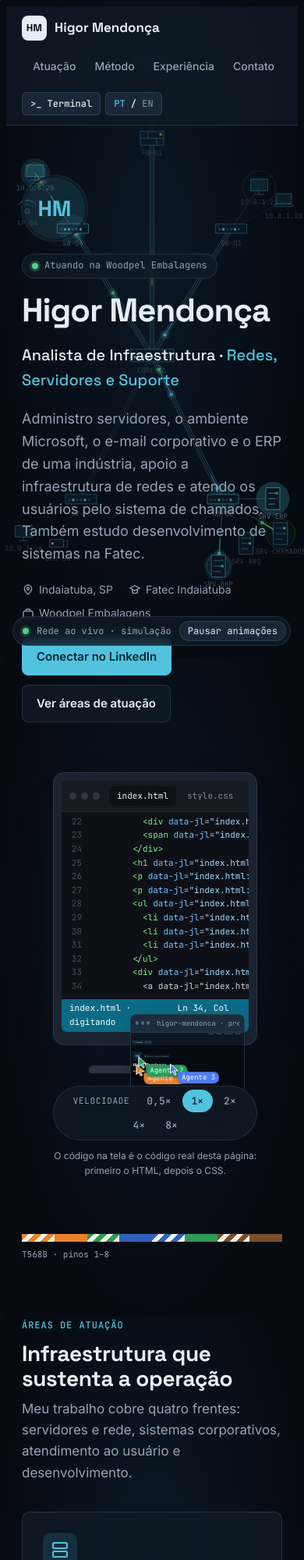
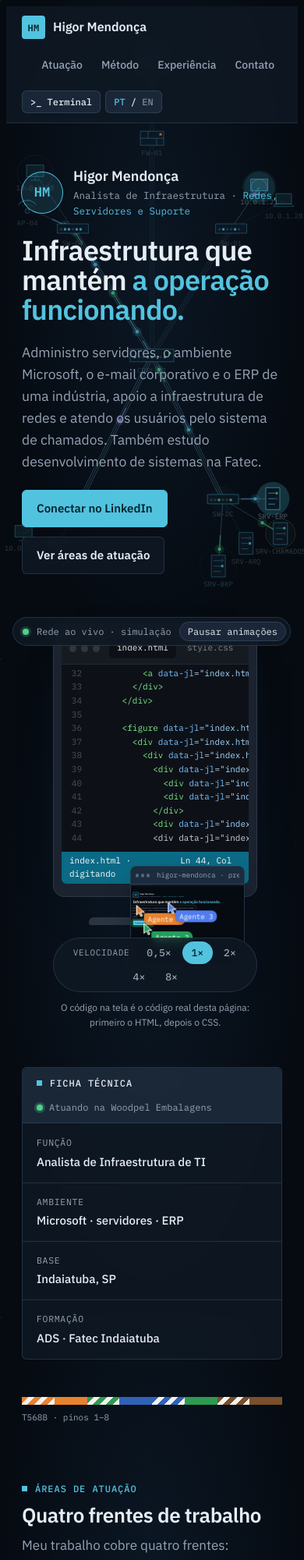
Before and after one commit to HigorM06/portfolio, a plain HTML site: page index.html in a window 390 px wide. Shown: the top 2000 px of the page at 78% size. Drawn offline with Linux system fonts and the light colour scheme.

Commit message:
v7: layout painel de engenharia com IBM Plex, ficha técnica e trajetória com datas
Co-Authored-By: Claude Opus 5.5 <noreply@anthropic.com>

```diff
--- a/index.html
+++ b/index.html
@@ -7,9 +7,9 @@
 <meta name="claude:viewport-fit-sides" content="cover">
 <link rel="preconnect" href="https://fonts.googleapis.com">
 <link rel="preconnect" href="https://fonts.gstatic.com" crossorigin>
-<link rel="stylesheet" href="https://fonts.googleapis.com/css2?family=Space+Grotesk:wght@500;600;700&family=Inter:wght@400;500;600&family=JetBrains+Mono:wght@400;500&display=swap">
+<link rel="stylesheet" href="https://fonts.googleapis.com/css2?family=IBM+Plex+Sans:wght@400;500;600;700&family=IBM+Plex+Mono:wght@400;500;600&display=swap">
 <style id="site-css">
-/* Layout: dark page over a live network canvas fixed behind everything; sticky top bar; hero split into pitch + network topology panel; T568B cable band as divider; sections stacked on a 1080px grid. */
+/* Layout: engineering panel. Dark page over a live network canvas; sticky top bar; hero = thesis headline + monitor animation, then a full-width spec sheet; T568B cable band as divider; each section is one bordered panel split by hairlines, on a 1080px grid. Type: IBM Plex Sans for everything read, IBM Plex Mono for labels, dates and anything technical. */
 :root {
   color-scheme: dark;
   --bg: #060b12;
@@ -22,10 +22,10 @@
   --accent-soft: rgba(82, 195, 223, .14);
   --accent-ink: #062530;
   --signal: #4fd18b;
-  --f-display: "Space Grotesk", "Segoe UI", system-ui, sans-serif;
-  --f-body: "Inter", system-ui, -apple-system, "Segoe UI", sans-serif;
-  --f-mono: "JetBrains Mono", ui-monospace, Consolas, monospace;
-  --radius: 10px;
+  --f-display: "IBM Plex Sans", "Segoe UI", system-ui, sans-serif;
+  --f-body: "IBM Plex Sans", system-ui, -apple-system, "Segoe UI", sans-serif;
+  --f-mono: "IBM Plex Mono", ui-monospace, Consolas, monospace;
+  --radius: 6px;
 }
 * { box-sizing: border-box; }
 [hidden] { display: none !important; }
@@ -55,7 +55,7 @@ a { color: var(--accent); text-underline-offset: 3px; }
 /* live network background */
 #net { position: fixed; inset: 0; width: 100%; height: 100%; z-index: 0; pointer-events: none; opacity: .7; }
 main, .contact, footer { position: relative; z-index: 1; }
-.bar, .area, .tool, .steps, .company, .status, .pc-ctl, .btn { -webkit-backdrop-filter: blur(6px); backdrop-filter: blur(6px); }
+.bar, .areas, .stack, .steps, .company, .spec, .timeline, .pc-ctl, .btn { -webkit-backdrop-filter: blur(6px); backdrop-filter: blur(6px); }
 .pv-site * { -webkit-backdrop-filter: none !important; backdrop-filter: none !important; }
 
 /* bar tools: terminal + language */
@@ -120,10 +120,10 @@ footer { padding-bottom: 80px; }
   border-bottom: 1px solid var(--line);
 }
 .bar .inner { display: flex; align-items: center; justify-content: space-between; gap: 16px; padding-block: 12px; flex-wrap: wrap; }
-.brand { display: flex; align-items: center; gap: 10px; font-family: var(--f-display); font-weight: 700; font-size: 17px; color: var(--ink); text-decoration: none; }
+.brand { display: flex; align-items: center; gap: 10px; font-family: var(--f-display); font-weight: 600; font-size: 16px; color: var(--ink); text-decoration: none; }
 .brand-mark {
-  width: 32px; height: 32px; border-radius: 8px; display: grid; place-items: center;
-  background: var(--ink); color: var(--bg); font-size: 13px; letter-spacing: .02em;
+  width: 30px; height: 30px; border-radius: 4px; display: grid; place-items: center;
+  background: var(--accent); color: var(--accent-ink); font: 600 12px var(--f-mono); letter-spacing: .02em;
 }
 .bar nav { display: flex; gap: 4px; flex-wrap: wrap; }
 .bar nav a {
@@ -133,39 +133,51 @@ footer { padding-bottom: 80px; }
 .bar nav a:hover { color: var(--ink); background: var(--surface-2); }
 
 .eyebrow {
+  display: flex; align-items: center; gap: 10px;
   font-family: var(--f-mono); font-size: 12px; font-weight: 500;
   letter-spacing: .08em; text-transform: uppercase; color: var(--accent); margin: 0;
 }
+.eyebrow::before { content: ""; width: 7px; height: 7px; flex: none; background: var(--accent); }
 
 /* hero */
-.hero { padding-block: 64px 56px; }
+.hero { padding-block: 56px 32px; }
 .hero .inner { display: grid; grid-template-columns: 1.05fr 1fr; gap: 48px; align-items: center; }
 @media (max-width: 860px) { .hero .inner { grid-template-columns: 1fr; } }
-.hero-copy { display: grid; gap: 20px; }
+.hero-copy { display: grid; gap: 22px; min-width: 0; }
 .status {
-  display: inline-flex; align-items: center; gap: 8px; justify-self: start;
+  display: inline-flex; align-items: center; gap: 8px;
   font-family: var(--f-mono); font-size: 12px; color: var(--muted);
-  border: 1px solid var(--line); background: var(--surface); padding: 5px 12px; border-radius: 999px;
 }
-.status i { width: 8px; height: 8px; border-radius: 50%; background: var(--signal); box-shadow: 0 0 0 3px color-mix(in srgb, var(--signal) 25%, transparent); }
+.status i { width: 8px; height: 8px; flex: none; border-radius: 50%; background: var(--signal); box-shadow: 0 0 0 3px color-mix(in srgb, var(--signal) 25%, transparent); }
 h1 {
-  font-family: var(--f-display); font-weight: 700;
-  font-size: clamp(42px, 6.4vw, 68px); line-height: 1.02; letter-spacing: -.025em;
+  font-family: var(--f-display); font-weight: 600;
+  font-size: clamp(36px, 5.2vw, 56px); line-height: 1.06; letter-spacing: -.022em;
   margin: 0; text-wrap: balance;
 }
-.title { font-family: var(--f-display); font-size: clamp(20px, 2.4vw, 24px); font-weight: 500; margin: 0; color: var(--ink); }
+h1 span { color: var(--accent); }
+.who-name { display: block; font-family: var(--f-display); font-size: 18px; font-weight: 600; line-height: 1.3; }
+.title { font-family: var(--f-mono); font-size: 12.5px; font-weight: 400; margin: 2px 0 0; color: var(--muted); }
 .title span { color: var(--accent); }
-.lede { font-size: 18px; color: var(--muted); margin: 0; max-width: 58ch; }
-.meta { display: flex; flex-wrap: wrap; gap: 8px 20px; margin: 0; padding: 0; list-style: none; font-size: 14px; color: var(--muted); }
-.meta li { display: flex; align-items: center; gap: 6px; }
-.meta svg { width: 16px; height: 16px; flex: none; }
+.lede { font-size: 17.5px; color: var(--muted); margin: 0; max-width: 56ch; }
 .actions { display: flex; gap: 12px; flex-wrap: wrap; }
 .btn {
   display: inline-flex; align-items: center; gap: 8px;
   font-weight: 600; font-size: 15px; text-decoration: none;
-  padding: 11px 18px; border-radius: 8px; border: 1px solid var(--line);
+  padding: 11px 18px; border-radius: var(--radius); border: 1px solid var(--line);
   color: var(--ink); background: var(--surface);
 }
+
+/* spec sheet under the hero */
+.spec-wrap { padding-block: 0 48px; }
+.spec { border: 1px solid var(--line); border-radius: var(--radius); background: var(--surface); overflow: hidden; }
+.spec-head { display: flex; justify-content: space-between; align-items: center; gap: 12px; flex-wrap: wrap; padding: 10px 18px; border-bottom: 1px solid var(--line); background: var(--surface-2); }
+.spec-head .eyebrow { color: var(--ink); }
+.spec dl { display: grid; grid-template-columns: repeat(4, minmax(0, 1fr)); margin: 0; }
+.spec dl > div { padding: 16px 18px; display: grid; gap: 4px; border-right: 1px solid var(--line); border-bottom: 1px solid var(--line); margin: 0 -1px -1px 0; min-width: 0; }
+.spec dt { font-family: var(--f-mono); font-size: 11.5px; letter-spacing: .06em; text-transform: uppercase; color: var(--muted); }
+.spec dd { margin: 0; font-weight: 500; font-size: 15px; line-height: 1.4; }
+@media (max-width: 860px) { .spec dl { grid-template-columns: repeat(2, minmax(0, 1fr)); } }
+@media (max-width: 440px) { .spec dl { grid-template-columns: 1fr; } }
 .btn.primary { background: var(--accent); border-color: var(--accent); color: var(--accent-ink); }
 .btn:hover { filter: brightness(1.06); }
 
@@ -252,73 +264,75 @@ h1 {
 /* sections */
 section.block { padding-block: 72px; }
 section.block + section.block { border-top: 1px solid var(--line); }
-.sec-head { display: grid; gap: 10px; margin-bottom: 36px; max-width: 64ch; }
-h2 { font-family: var(--f-display); font-weight: 700; font-size: clamp(28px, 3.4vw, 36px); line-height: 1.15; letter-spacing: -.015em; margin: 0; text-wrap: balance; }
+.sec-head { display: grid; gap: 10px; margin-bottom: 32px; max-width: 64ch; }
+h2 { font-family: var(--f-display); font-weight: 600; font-size: clamp(26px, 3.2vw, 34px); line-height: 1.15; letter-spacing: -.018em; margin: 0; text-wrap: balance; }
 .sec-head p:not(.eyebrow) { margin: 0; color: var(--muted); font-size: 17px; }
 
+/* shared panel: one bordered block, cells split by hairlines */
+.areas, .stack, .steps { border: 1px solid var(--line); border-radius: var(--radius); background: var(--surface); overflow: hidden; }
+.area, .tool, .step { border-right: 1px solid var(--line); border-bottom: 1px solid var(--line); margin: 0 -1px -1px 0; min-width: 0; }
+
 /* areas */
-.areas { display: grid; grid-template-columns: repeat(2, 1fr); gap: 20px; }
+.areas { display: grid; grid-template-columns: repeat(2, minmax(0, 1fr)); }
 @media (max-width: 760px) { .areas { grid-template-columns: 1fr; } }
-.area .tag { justify-self: start; font-family: var(--f-mono); font-size: 11px; padding: 3px 8px; border-radius: 4px; background: var(--surface-2); color: var(--muted); }
+.area .tag { justify-self: start; font-family: var(--f-mono); font-size: 11px; padding: 2px 8px; border-radius: 3px; border: 1px solid var(--line); color: var(--muted); }
 
 /* stack */
-.stack { display: grid; grid-template-columns: repeat(3, minmax(0, 1fr)); gap: 12px; margin-top: 40px; }
+.stack { display: grid; grid-template-columns: repeat(3, minmax(0, 1fr)); }
 @media (max-width: 860px) { .stack { grid-template-columns: repeat(2, minmax(0, 1fr)); } }
 @media (max-width: 520px) { .stack { grid-template-columns: 1fr; } }
-.tool { display: grid; grid-template-columns: 40px 1fr; gap: 14px; align-items: center; padding: 14px 16px; background: var(--surface); border: 1px solid var(--line); border-radius: 8px; }
-.tool .ico { width: 40px; height: 40px; border-radius: 8px; display: grid; place-items: center; background: var(--accent-soft); color: var(--accent); border: 1px solid var(--line); }
-.tool .ico svg { width: 22px; height: 22px; display: block; }
+.tool { display: grid; grid-template-columns: 36px 1fr; gap: 14px; align-items: center; padding: 16px 18px; }
+.tool .ico { width: 36px; height: 36px; border-radius: 4px; display: grid; place-items: center; background: var(--accent-soft); color: var(--accent); }
+.tool .ico svg { width: 20px; height: 20px; display: block; }
 .tool b { display: block; font-weight: 600; font-size: 15px; line-height: 1.3; }
-.tool small { display: block; color: var(--muted); font-size: 13px; line-height: 1.4; }
-.stack-title { font-family: var(--f-display); font-size: 20px; font-weight: 600; margin: 56px 0 0; }
-.stack-title + .stack { margin-top: 16px; }
+.tool small { display: block; color: var(--muted); font-family: var(--f-mono); font-size: 12px; line-height: 1.45; }
+.stack-title { font-family: var(--f-mono); font-size: 12px; font-weight: 500; letter-spacing: .08em; text-transform: uppercase; color: var(--muted); margin: 48px 0 0; }
+.stack-title + .stack { margin-top: 12px; }
 
 /* avatar */
-.who { display: flex; align-items: center; gap: 16px; flex-wrap: wrap; }
-.avatar { width: 84px; height: 84px; border-radius: 50%; flex: none; display: grid; place-items: center; background: var(--accent-soft); color: var(--accent); font-family: var(--f-display); font-weight: 700; font-size: 28px; border: 3px solid var(--surface); box-shadow: 0 0 0 1px var(--line); overflow: hidden; }
+.who { display: flex; align-items: center; gap: 14px; min-width: 0; }
+.avatar { width: 52px; height: 52px; border-radius: 50%; flex: none; display: grid; place-items: center; background: var(--accent-soft); color: var(--accent); font-family: var(--f-mono); font-weight: 600; font-size: 17px; box-shadow: 0 0 0 1px var(--accent); overflow: hidden; }
 .avatar img { width: 100%; height: 100%; object-fit: cover; }
-.area {
-  background: var(--surface); border: 1px solid var(--line); border-radius: var(--radius);
-  padding: 26px; display: grid; gap: 14px; align-content: start;
-}
-.area-icon { width: 44px; height: 44px; border-radius: 10px; background: var(--accent-soft); color: var(--accent); display: grid; place-items: center; }
-.area-icon svg { width: 24px; height: 24px; }
-.area h3 { font-family: var(--f-display); font-size: 21px; font-weight: 600; margin: 0; }
+.area { padding: 26px; display: grid; gap: 12px; align-content: start; }
+.area-icon { width: 38px; height: 38px; border-radius: 4px; background: var(--accent-soft); color: var(--accent); display: grid; place-items: center; }
+.area-icon svg { width: 21px; height: 21px; }
+.area h3 { font-family: var(--f-display); font-size: 19px; font-weight: 600; margin: 0; }
 .area p { margin: 0; color: var(--muted); font-size: 15px; }
 .area ul { margin: 0; padding: 0; list-style: none; display: grid; gap: 8px; font-size: 15px; }
 .area li { display: grid; grid-template-columns: 14px 1fr; gap: 10px; }
-.area li::before { content: ""; width: 6px; height: 6px; margin-top: 9px; border-radius: 1px; background: var(--accent); }
+.area li::before { content: ""; width: 6px; height: 6px; margin-top: 9px; background: var(--accent); }
 
 /* process */
-.steps { display: grid; grid-template-columns: repeat(4, 1fr); gap: 0; counter-reset: s; border: 1px solid var(--line); border-radius: var(--radius); background: var(--surface); overflow: hidden; }
+.steps { display: grid; grid-template-columns: repeat(4, minmax(0, 1fr)); counter-reset: s; }
 @media (max-width: 860px) { .steps { grid-template-columns: 1fr 1fr; } }
 @media (max-width: 480px) { .steps { grid-template-columns: 1fr; } }
-.step { padding: 24px; display: grid; gap: 8px; align-content: start; border-right: 1px solid var(--line); border-bottom: 1px solid var(--line); margin: 0 -1px -1px 0; }
+.step { padding: 24px; display: grid; gap: 8px; align-content: start; }
 .step .n { font-family: var(--f-mono); font-size: 12px; color: var(--accent); }
 .step h3 { font-family: var(--f-display); font-size: 18px; font-weight: 600; margin: 0; }
 .step p { margin: 0; color: var(--muted); font-size: 14.5px; }
 
-/* experience */
+/* experience: dated rows inside one panel */
 .exp { display: grid; grid-template-columns: 1.4fr 1fr; gap: 24px; align-items: start; }
 @media (max-width: 860px) { .exp { grid-template-columns: 1fr; } }
-.timeline { display: grid; gap: 0; list-style: none; margin: 0; padding: 0; }
-.tl-item { display: grid; grid-template-columns: 22px 1fr; gap: 18px; padding-bottom: 28px; position: relative; }
-.tl-item::before { content: ""; position: absolute; left: 10px; top: 22px; bottom: 0; width: 2px; background: var(--line); }
-.tl-item:last-child::before { display: none; }
-.tl-dot { width: 22px; height: 22px; border-radius: 50%; border: 2px solid var(--accent); background: var(--bg); display: grid; place-items: center; }
-.tl-dot.on::after { content: ""; width: 8px; height: 8px; border-radius: 50%; background: var(--accent); }
-.tl-body { display: grid; gap: 6px; }
-.tl-kind { font-family: var(--f-mono); font-size: 12px; color: var(--muted); letter-spacing: .06em; text-transform: uppercase; }
-.tl-body h3 { font-family: var(--f-display); font-size: 22px; font-weight: 600; margin: 0; }
-.tl-body .org { font-weight: 600; margin: 0; }
+.timeline { display: grid; list-style: none; margin: 0; padding: 0; border: 1px solid var(--line); border-radius: var(--radius); background: var(--surface); overflow: hidden; }
+.tl-item { display: grid; grid-template-columns: 150px minmax(0, 1fr); gap: 20px; padding: 22px 24px; }
+.tl-item + .tl-item { border-top: 1px solid var(--line); }
+@media (max-width: 560px) { .tl-item { grid-template-columns: 1fr; gap: 8px; } }
+.tl-when { display: grid; gap: 4px; align-content: start; font-family: var(--f-mono); font-size: 12.5px; color: var(--ink); font-variant-numeric: tabular-nums; }
+.tl-kind { font-family: var(--f-mono); font-size: 11px; color: var(--muted); letter-spacing: .06em; text-transform: uppercase; }
+.tl-now { display: inline-flex; align-items: center; gap: 6px; color: var(--signal); }
+.tl-now::before { content: ""; width: 6px; height: 6px; border-radius: 50%; background: var(--signal); }
+.tl-body { display: grid; gap: 6px; min-width: 0; }
+.tl-body h3 { font-family: var(--f-display); font-size: 20px; font-weight: 600; margin: 0; }
+.tl-body .org { font-family: var(--f-mono); font-size: 13px; color: var(--accent); margin: 0; }
 .tl-body p { margin: 0; color: var(--muted); }
-.badge { justify-self: start; font-family: var(--f-mono); font-size: 11px; padding: 3px 8px; border-radius: 4px; background: var(--accent-soft); color: var(--accent); }
 
 .company {
   background: var(--surface); border: 1px solid var(--line); border-radius: var(--radius);
   padding: 24px; display: grid; gap: 16px;
 }
 .company h3 { font-family: var(--f-display); font-size: 19px; font-weight: 600; margin: 0; }
+.chips li { font-family: var(--f-mono); }
 .company p { margin: 0; color: var(--muted); font-size: 15px; }
 .facts { display: grid; grid-template-columns: max-content 1fr; gap: 10px 16px; margin: 0; font-size: 14.5px; }
 .facts dt { font-family: var(--f-mono); font-size: 12px; color: var(--muted); padding-top: 2px; }
@@ -336,11 +350,13 @@ h2 { font-family: var(--f-display); font-weight: 700; font-size: clamp(28px, 3.4
 .contact .eyebrow { color: var(--accent); }
 .contact-copy { display: grid; gap: 14px; }
 .links { display: grid; gap: 10px; }
+.links { gap: 0; border: 1px solid var(--line); border-radius: var(--radius); background: var(--surface); overflow: hidden; }
 .links a {
   display: flex; justify-content: space-between; align-items: center; gap: 16px;
-  padding: 16px 18px; border-radius: 8px; text-decoration: none;
-  color: var(--ink); background: var(--surface); border: 1px solid var(--line);
+  padding: 16px 18px; text-decoration: none; font-weight: 500;
+  color: var(--ink); border: 1px solid transparent;
 }
+.links a + a { border-top-color: var(--line); }
 .links a:hover { border-color: var(--accent); }
 .links small { font-family: var(--f-mono); font-size: 12px; opacity: .7; overflow-wrap: anywhere; text-align: right; }
 .contact :focus-visible { outline-color: var(--accent); }
@@ -373,16 +389,13 @@ footer .inner { display: flex; justify-content: space-between; gap: 12px; flex-w
       <div class="hero-copy">
         <div class="who">
           <div class="avatar" aria-hidden="true">HM</div>
-          <span class="status"><i></i>Atuando na Woodpel Embalagens</span>
+          <div>
+            <b class="who-name">Higor Mendonça</b>
+            <p class="title">Analista de Infraestrutura · <span>Redes, Servidores e Suporte</span></p>
+          </div>
         </div>
-        <h1>Higor Mendonça</h1>
-        <p class="title">Analista de Infraestrutura · <span>Redes, Servidores e Suporte</span></p>
+        <h1>Infraestrutura que mantém <span>a operação funcionando.</span></h1>
         <p class="lede">Administro servidores, o ambiente Microsoft, o e-mail corporativo e o ERP de uma indústria, apoio a infraestrutura de redes e atendo os usuários pelo sistema de chamados. Também estudo desenvolvimento de sistemas na Fatec.</p>
-        <ul class="meta">
-          <li><svg viewBox="0 0 24 24" fill="none" stroke="currentColor" stroke-width="2" aria-hidden="true"><path d="M12 21s-7-6.2-7-11a7 7 0 0 1 14 0c0 4.8-7 11-7 11z"/><circle cx="12" cy="10" r="2.5"/></svg>Indaiatuba, SP</li>
-          <li><svg viewBox="0 0 24 24" fill="none" stroke="currentColor" stroke-width="2" aria-hidden="true"><path d="M3 9l9-5 9 5-9 5-9-5z"/><path d="M7 11.5V16c0 1.5 2.2 3 5 3s5-1.5 5-3v-4.5"/></svg>Fatec Indaiatuba</li>
-          <li><svg viewBox="0 0 24 24" fill="none" stroke="currentColor" stroke-width="2" aria-hidden="true"><rect x="3" y="7" width="18" height="13" rx="2"/><path d="M8 7V5a2 2 0 0 1 2-2h4a2 2 0 0 1 2 2v2"/></svg>Woodpel Embalagens</li>
-        </ul>
         <div class="actions">
           <a class="btn primary" href="https://www.linkedin.com/in/higor-mendon%C3%A7a/" target="_blank" rel="noopener">Conectar no LinkedIn</a>
           <a class="btn" href="#atuacao">Ver áreas de atuação</a>
@@ -419,6 +432,21 @@ footer .inner { display: flex; justify-content: space-between; gap: 12px; flex-w
     </div>
   </section>
 
+  <div class="inner spec-wrap">
+    <div class="spec">
+      <div class="spec-head">
+        <p class="eyebrow">Ficha técnica</p>
+        <span class="status"><i></i>Atuando na Woodpel Embalagens</span>
+      </div>
+      <dl>
+        <div><dt>Função</dt><dd>Analista de Infraestrutura de TI</dd></div>
+        <div><dt>Ambiente</dt><dd>Microsoft · servidores · ERP</dd></div>
+        <div><dt>Base</dt><dd>Indaiatuba, SP</dd></div>
+        <div><dt>Formação</dt><dd>ADS · Fatec Indaiatuba</dd></div>
+      </dl>
+    </div>
+  </div>
+
   <div class="inner" aria-hidden="true">
     <div class="cable"><i class="ow"></i><i class="o"></i><i class="gw"></i><i class="b"></i><i class="bw"></i><i class="g"></i><i class="nw"></i><i class="n"></i></div>
     <p class="cable-caption">T568B · pinos 1–8</p>
@@ -428,7 +456,7 @@ footer .inner { display: flex; justify-content: space-between; gap: 12px; flex-w
     <div class="inner">
       <div class="sec-head">
         <p class="eyebrow">Áreas de atuação</p>
-        <h2>Infraestrutura que sustenta a operação</h2>
+        <h2>Quatro frentes de trabalho</h2>
         <p>Meu trabalho cobre quatro frentes: servidores e rede, sistemas corporativos, atendimento ao usuário e desenvolvimento.</p>
       </div>
       <div class="areas">
@@ -507,22 +535,26 @@ footer .inner { display: flex; justify-content: space-between; gap: 12px; flex-w
       <div class="exp">
         <ol class="timeline">
           <li class="tl-item">
-            <span class="tl-dot on" aria-hidden="true"></span>
+            <div class="tl-when">
+              <span class="tl-kind">Experiência</span>
+              <span>out. 2026 — hoje</span>
+              <span class="tl-now">Atual</span>
+            </div>
             <div class="tl-body">
-              <span class="tl-kind">Experiência</span>
               <h3>Analista de Infraestrutura</h3>
               <p class="org">Woodpel Embalagens · Indaiatuba, SP</p>
-              <span class="badge">Atual</span>
               <p>Administração de servidores, do ambiente Microsoft, do e-mail corporativo e do ERP; apoio na infraestrutura de redes; configuração de equipamentos; atendimento aos usuários pelo sistema de chamados.</p>
             </div>
           </li>
           <li class="tl-item">
-            <span class="tl-dot" aria-hidden="true"></span>
+            <div class="tl-when">
+              <span class="tl-kind">Formação</span>
+              <span>2024 — 2027</span>
+            </div>
             <div class="tl-body">
-              <span class="tl-kind">Formação</span>
-              <h3>Fatec Indaiatuba</h3>
-              <p class="org">Faculdade de Tecnologia de Indaiatuba</p>
-              <p>Tecnólogo em Análise e Desenvolvimento de Sistemas · 2024–2027, em andamento.</p>
+              <h3>Análise e Desenvolvimento de Sistemas</h3>
+              <p class="org">Fatec Indaiatuba</p>
+              <p>Curso superior de tecnologia, com conclusão prevista para dezembro de 2027.</p>
             </div>
           </li>
         </ol>
@@ -847,7 +879,7 @@ footer .inner { display: flex; justify-content: space-between; gap: 12px; flex-w
       ctx.beginPath(); ctx.arc(r.x, r.y, r.r, 0, 6.28); ctx.stroke();
     }
     ctx.globalAlpha = 1;
-    ctx.font = '9px "JetBrains Mono", ui-monospace, Consolas, monospace';
+    ctx.font = '9px "IBM Plex Mono", ui-monospace, Consolas, monospace';
     ctx.textAlign = 'center';
     for (const n of nodes) {
       const focus = dimmed && isFocus(n);
@@ -1218,6 +1250,16 @@ footer .inner { display: flex; justify-content: space-between; gap: 12px; flex-w
     'Conectar no LinkedIn': 'Connect on LinkedIn',
     'E-mail corporativo': 'Corporate e-mail', 'Contas e acessos': 'Accounts and access',
     'Sistema de gestão da indústria': 'Manufacturing management system',
+    'Infraestrutura que mantém': 'Infrastructure that keeps',
+    'a operação funcionando.': 'operations running.',
+    'Ficha técnica': 'Spec sheet', 'Função': 'Role', 'Ambiente': 'Environment', 'Base': 'Location',
+    'Analista de Infraestrutura de TI': 'IT Infrastructure Analyst',
+    'Microsoft · servidores · ERP': 'Microsoft · servers · ERP',
+    'ADS · Fatec Indaiatuba': 'Systems Analysis · Fatec Indaiatuba',
+    'Quatro frentes de trabalho': 'Four areas of work',
+    'out. 2026 — hoje': 'Oct 2026 — now',
+    'Análise e Desenvolvimento de Sistemas': 'Systems Analysis and Development',
+    'Curso superior de tecnologia, com conclusão prevista para dezembro de 2027.': 'Technology degree, expected to finish in December 2027.',
     'Ver áreas de atuação': 'See areas of expertise',
     'Velocidade': 'Speed',
     'O código na tela é o código real desta página: primeiro o HTML, depois o CSS.': 'The code on screen is the real code of this page: first the HTML, then the CSS.',
```
